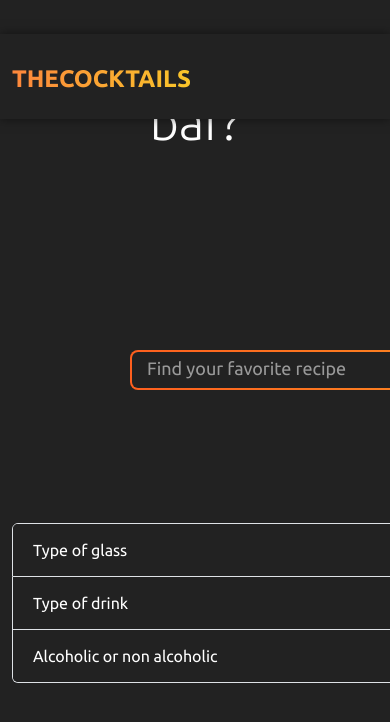
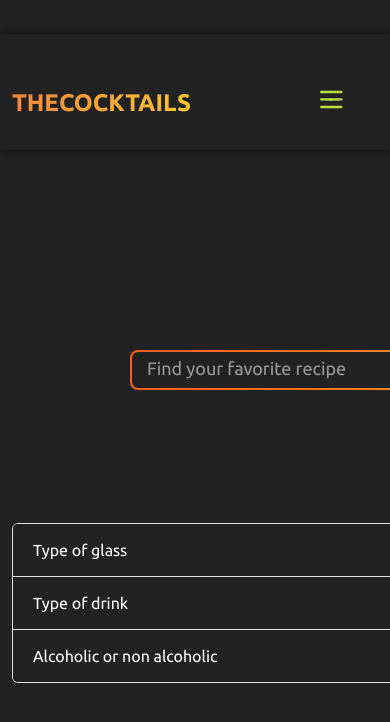
Before and after one commit to piratlena/cocktails-finder, a React (Create React App) app: page /bar in a window 390 px wide. Shown: the top 722 px of the page. Built offline with nearby package versions, Linux system fonts and the light colour scheme.

Commit message:
implement hamburger menu

```diff
--- a/src/components/NavBar/NavBar.module.scss
+++ b/src/components/NavBar/NavBar.module.scss
@@ -2,16 +2,29 @@
 @import "../../styles/variables";
 @import "../../styles/animations";
 
-.header {
+.navbar {
+  // position: fixed;
+  // left: 0;
+  // right: 0;
+  // height: 85px;
+  // background-color: var(--bg-color-primary);
+  // z-index: 1000;
+  // padding-top: 30px;
+  // box-shadow: 0 0px 10px rgba(0, 0, 0, 0.5);
+
+  --bs-navbar-color: transparent;
+  --bs-navbar-active-color: var(--color-primary);
+  --bs-border-width: 0;
+  --bs-nav-link-hover-color: var(--color-primary);
   position: fixed;
-  left: 0;
-  right: 0;
-  height: 85px;
-  background-color: var(--bg-color-primary);
-  z-index: 1000;
   padding-top: 30px;
   box-shadow: 0 0px 10px rgba(0, 0, 0, 0.5);
-  &__logo {
+  width: 100%;
+  z-index: 50;
+  background-color: var(--bg-color-primary);
+}
+
+.logo {
   text-transform: uppercase;
   background: linear-gradient(90deg, #ff4d4d, #f9cb28);
   -webkit-background-clip: text;
@@ -24,9 +37,8 @@
   transform: translate3d(0, 0, 0);
   cursor: pointer;
 }
-}
 
-.navbar {
+.nav {
   margin: 0 auto;
   width: 100%;
   display: flex;
@@ -64,3 +76,59 @@
     }
   }
 }
+
+.toggler {
+  border-color: aqua;
+  cursor: pointer;
+  display: flex;
+}
+svg {
+  transform: translateY(-0.3rem);
+  transition: transform 500ms cubic-bezier(0.4, 0, 0.2, 1);
+}
+.active svg {
+  transform: rotate(90deg);
+}
+path {
+  transition: transform 500ms cubic-bezier(0.4, 0, 0.2, 1),
+    stroke-dasharray 500ms cubic-bezier(0.4, 0, 0.2, 1),
+    stroke-dashoffset 500ms cubic-bezier(0.4, 0, 0.2, 1);
+}
+path:nth-child(1) {
+  transform-origin: 36% 40%;
+}
+path:nth-child(2) {
+  stroke-dasharray: 29 299;
+}
+path:nth-child(3) {
+  transform-origin: 35% 63%;
+}
+path:nth-child(4) {
+  stroke-dasharray: 29 299;
+}
+path:nth-child(5) {
+  transform-origin: 61% 52%;
+}
+path:nth-child(6) {
+  transform-origin: 62% 52%;
+}
+.active path:nth-child(1) {
+  transform: translateX(9px) translateY(1px) rotate(45deg);
+}
+.active path:nth-child(2) {
+  stroke-dasharray: 225 299;
+  stroke-dashoffset: -72px;
+}
+.active path:nth-child(3) {
+  transform: translateX(9px) translateY(1px) rotate(-45deg);
+}
+.active path:nth-child(4) {
+  stroke-dasharray: 225 299;
+  stroke-dashoffset: -72px;
+}
+.active path:nth-child(5) {
+  transform: translateX(9px) translateY(1px) rotate(-45deg);
+}
+.active path:nth-child(6) {
+  transform: translateX(9px) translateY(1px) rotate(45deg);
+}
--- a/src/components/NavBar/NavBar.tsx
+++ b/src/components/NavBar/NavBar.tsx
@@ -1,28 +1,136 @@
-import { useState } from "react";
+import { useState, useEffect, useRef } from "react";
 import styles from "./NavBar.module.scss";
 import { Link } from "react-router-dom";
+import { resetYOffset } from "../../hooks/useScrollCache";
 
 const NavBar = () => {
   const [active, setActive] = useState<number>();
+  const [toggle, setToggle] = useState<boolean>(false);
+  const btnRef = useRef<HTMLButtonElement>(null);
   const navbarList = [
     { id: 0, name: "Random", link: "/random" },
     { id: 1, name: "A - Z", link: "/alphabet" },
     { id: 2, name: "Your bar", link: "/bar" },
   ];
 
+  const toggleHandler = (event: any) => {
+    if (btnRef.current && btnRef.current.contains(event.target)) {
+      setTimeout(() => {
+        setToggle(!toggle);
+      }, 100);
+    }
+  };
+
+  useEffect(() => {
+    document.addEventListener("click", toggleHandler);
+    return () => {
+      document.removeEventListener("click", toggleHandler);
+    };
+  });
+  console.log(toggle);
+
+  // const toggleHandler = () => {
+  //   setActiveStyle("active");
+  // };
+
+  // useEffect(() => {
+  //   const toggler = document.querySelector(".navbar-toggler");
+
+  //   const togglerCloseHandler = () => {
+  //     const el = btnRef.current;
+  //     if (
+  //       window.innerWidth < 1000 &&
+  //       toggler?.classList.contains(styles.active) &&
+  //       el !== toggler
+  //     ) {
+  //       setTimeout(() => {}, 500);
+  //     }
+  //   };
+
+  //   document.documentElement.addEventListener("click", togglerCloseHandler);
+
+  //   return () => {
+  //     document.documentElement.removeEventListener(
+  //       "click",
+  //       togglerCloseHandler
+  //     );
+  //   };
+  // }, []);
+
   return (
-    <header className={styles.header}>
+    <nav className={`${styles.navbar} navbar navbar-expand-lg`}>
       <div className="container">
-        <nav className={styles.navbar}>
-          <Link to="/">
-            <div className={styles.header__logo}>TheCocktails</div>
-          </Link>
+        <Link to="/">
+          <div className={styles.logo} onClick={resetYOffset}>
+            TheCocktails
+          </div>
+        </Link>
 
-          <ul className={styles.navbar__items}>
+        <button
+          ref={btnRef}
+          className={`${toggle ? styles.active : ""} navbar-toggler`}
+          type="button"
+          data-bs-toggle="collapse"
+          data-bs-target="#navbarNav"
+          aria-controls="navbarNav"
+          aria-expanded="false"
+          aria-label="Toggle navigation"
+          onClick={toggleHandler}
+        >
+          <svg
+            xmlns="http://www.w3.org/2000/svg"
+            width="70"
+            height="70"
+            viewBox="0 0 200 200"
+          >
+            <g strokeWidth="6.5" strokeLinecap="round">
+              <path
+                d="M72 82.286h28.75"
+                fill="#009100"
+                fillRule="evenodd"
+                stroke="#bfde42"
+              />
+              <path
+                d="M100.75 103.714l72.482-.143c.043 39.398-32.284 71.434-72.16 71.434-39.878 0-72.204-32.036-72.204-71.554"
+                fill="none"
+                stroke="#bfde42"
+              />
+              <path
+                d="M72 125.143h28.75"
+                fill="#009100"
+                fillRule="evenodd"
+                stroke="#bfde42"
+              />
+              <path
+                d="M100.75 103.714l-71.908-.143c.026-39.638 32.352-71.674 72.23-71.674 39.876 0 72.203 32.036 72.203 71.554"
+                fill="none"
+                stroke="#bfde42"
+              />
+              <path
+                d="M100.75 82.286h28.75"
+                fill="#009100"
+                fillRule="evenodd"
+                stroke="#bfde42"
+              />
+              <path
+                d="M100.75 125.143h28.75"
+                fill="#009100"
+                fillRule="evenodd"
+                stroke="#bfde42"
+              />
+            </g>
+          </svg>
+        </button>
+
+        <div
+          className="collapse navbar-collapse justify-content-end"
+          id="navbarNav"
+        >
+          <ul className={styles.nav__items}>
             {navbarList.map((list, i) => (
               <Link to={list.link} key={list.id} onClick={() => setActive(i)}>
                 <li
-                  className={`${styles.navbar__item} ${
+                  className={`${styles.nav__item} ${
                     active === i ? "activeColor" : ""
                   }`}
                 >
@@ -31,9 +139,9 @@ const NavBar = () => {
               </Link>
             ))}
           </ul>
-        </nav>
+        </div>
       </div>
-    </header>
+    </nav>
   );
 };
 
--- /dev/null
+++ b/src/hooks/useScrollCache.ts
@@ -0,0 +1,41 @@
+import { useEffect, useState } from "react";
+
+class ScrollCache {
+  static #queryMap = new Map();
+
+  static setYOffset(page: number, offset: number) {
+    this.#queryMap.set(page, offset);
+  }
+
+  static getYOffset(page: number) {
+    return this.#queryMap.get(page);
+  }
+
+  static resetYOffset() {
+    for (const key of this.#queryMap.keys()) {
+      this.#queryMap.set(key, 0);
+    }
+  }
+}
+
+export const resetYOffset = ScrollCache.resetYOffset.bind(ScrollCache);
+
+const useScrollCache = (page: number) => {
+  const [allowCache, setAllowCache] = useState(false);
+  const currentScroll = ScrollCache.getYOffset(page) ?? 0;
+
+  useEffect(() => {
+    const scrollHandler = () => ScrollCache.setYOffset(page, window.scrollY);
+    if (allowCache) {
+      window.scrollTo({ top: currentScroll, behavior: "smooth" });
+      window.addEventListener("scroll", scrollHandler);
+    }
+    return () => {
+      window.removeEventListener("scroll", scrollHandler);
+    };
+  }, [page, currentScroll, allowCache]);
+
+  return setAllowCache;
+};
+
+export default useScrollCache;
```
Also changed, not shown: tsconfig.json (+4 -9 lines). Lines whose indentation alone changed are shown as unchanged.
